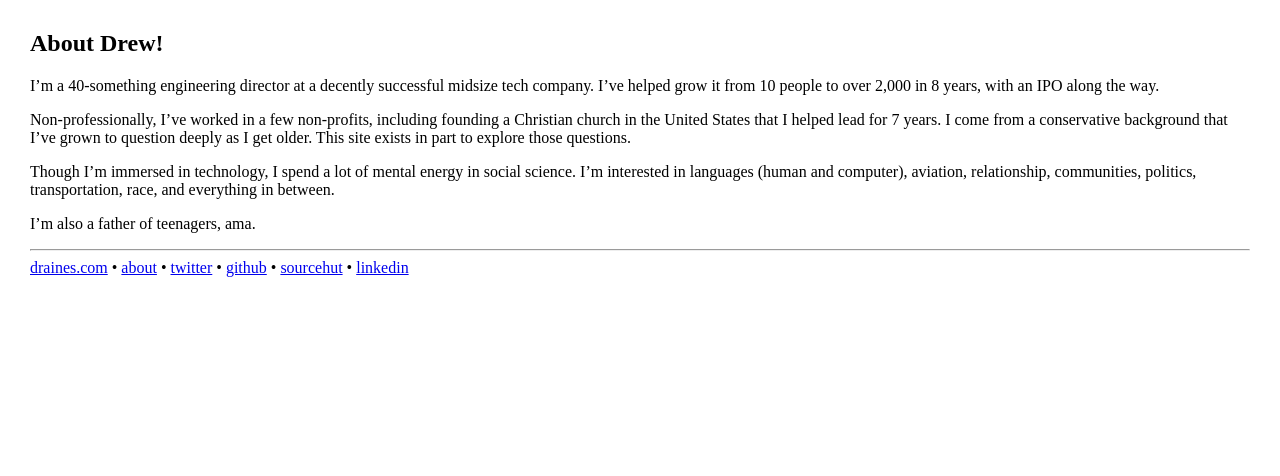
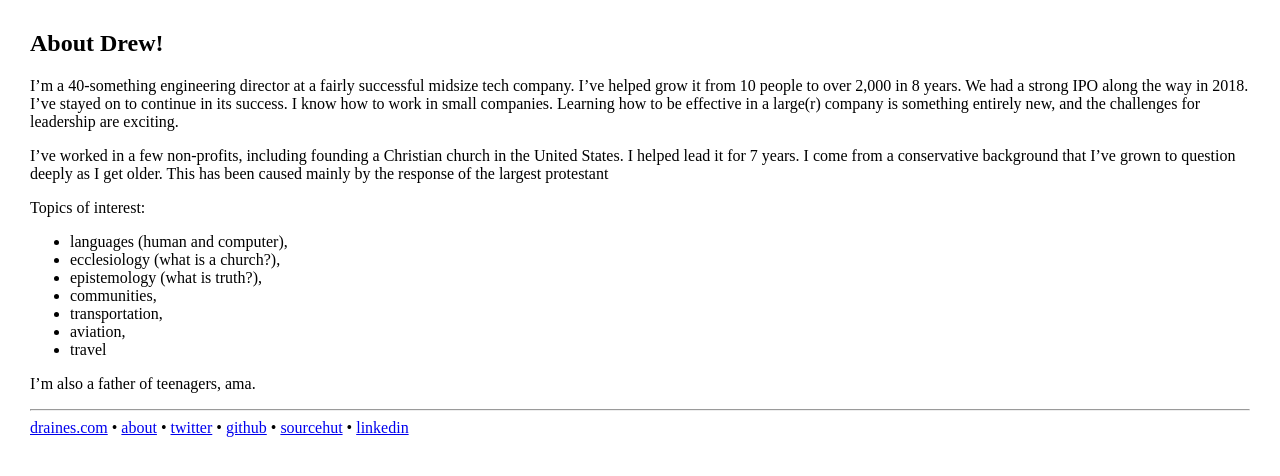
Before and after one commit to drewr/drewr.github.io, a Jekyll site: the page built from about.md, in a window 1280 px wide. Shown: the top 476 px of the page. Built offline with Jekyll 4.4.1, drawn with Linux system fonts in a browser that asks for light colours.

Commit message:
More bio

```diff
--- a/about.md
+++ b/about.md
@@ -4,10 +4,18 @@ title: About Drew!
 tags: website
 ---
 
-I'm a 40-something engineering director at a decently successful midsize tech company.  I've helped grow it from 10 people to over 2,000 in 8 years, with an IPO along the way.
+I'm a 40-something engineering director at a fairly successful midsize tech company.  I've helped grow it from 10 people to over 2,000 in 8 years.  We had a strong IPO along the way in 2018.  I've stayed on to continue in its success.  I know how to work in small companies.  Learning how to be effective in a large(r) company is something entirely new, and the challenges for leadership are exciting.
 
-Non-professionally, I've worked in a few non-profits, including founding a Christian church in the United States that I helped lead for 7 years.  I come from a conservative background that I've grown to question deeply as I get older.  This site exists in part to explore those questions.
+I've worked in a few non-profits, including founding a Christian church in the United States.  I helped lead it for 7 years.  I come from a conservative background that I've grown to question deeply as I get older.  This has been caused mainly by the response of the largest protestant
 
-Though I'm immersed in technology, I spend a lot of mental energy in social science.  I'm interested in languages (human and computer), aviation, relationship, communities, politics, transportation, race, and everything in between.
+Topics of interest:
+
+* languages (human and computer),
+* ecclesiology (what is a church?),
+* epistemology (what is truth?),
+* communities,
+* transportation,
+* aviation,
+* travel
 
 I'm also a father of teenagers, ama.
```
